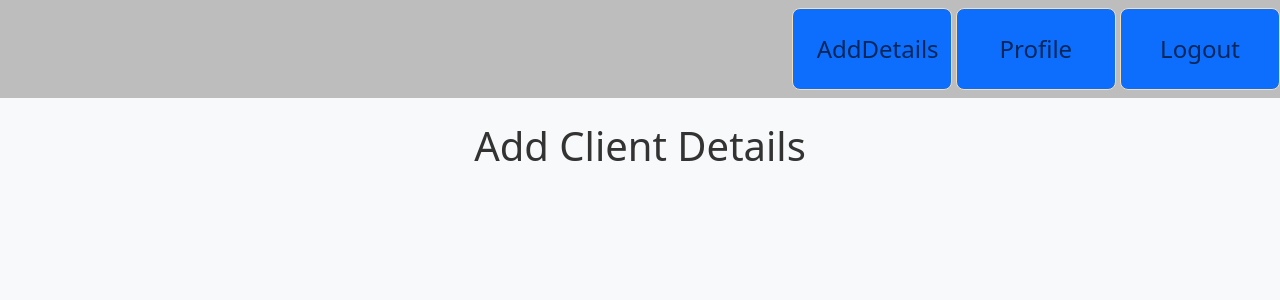
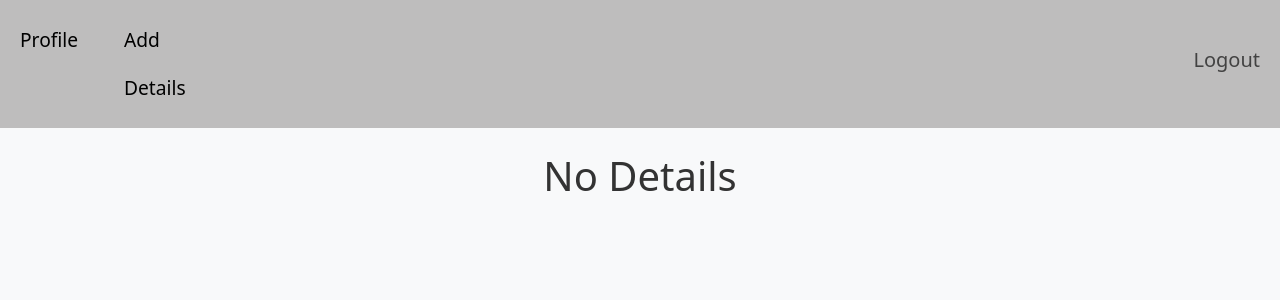
Before and after one commit to Dinindu-Tharuka/Office, a Django app: page /client-detail-view/ in a window 1280 px wide. Shown: the top 300 px of the page. Run offline with Django 4.2, Linux system fonts and the light colour scheme; data that the repository does not hold is empty; some libraries are stand-ins or nearby versions.

Commit message:
edit client profile view

```diff
--- a/api/templates/api/add_client_detail.html
+++ b/api/templates/api/add_client_detail.html
@@ -9,7 +9,7 @@
 
     <div class="collapse navbar-collapse" id="navbarSupportedContent">
       <ul class="navbar-nav mr-auto w-100">
-        <li class="nav-item active w-100">
+        <li class="active w-100">
         {% if user.is_staff %}
         <a class="nav-link" href="{% url 'admin-screen' %}">
             <span class="material-symbols-outlined">
@@ -24,7 +24,9 @@
                     arrow_back_ios
                 </span>
             </a>
-            <button class="btn btn-primary btn-lg"><a href="{% url 'admin-logout' %}" class="nav-link">Logout</a></button>
+            <a href="{% url 'admin-logout' %}" class="nav-link"><h5>
+                Logout
+              </h5></a>
 
         </div>
         {% endif %}
--- a/api/templates/api/base.html
+++ b/api/templates/api/base.html
@@ -56,6 +56,14 @@
         .navbar{
           background-color: #bebdbd;
         }
+        .nav-item:hover{
+          background-color: #3d3b3b;
+          border-radius: 5px;
+        }
+        .nav-item{
+          width: 5rem;
+        }
+
 
     </style>
 
--- a/api/templates/api/client_confirm_delete.html
+++ b/api/templates/api/client_confirm_delete.html
@@ -8,7 +8,7 @@
 
     <div class="collapse navbar-collapse" id="navbarSupportedContent">
       <ul class="navbar-nav mr-auto">
-        <li class="nav-item active">
+        <li class="active">
         {% if request.user.is_staff %}
           <a class="nav-link" href="{% url 'admin-screen' %}">
             <span class="material-symbols-outlined">
@@ -36,7 +36,7 @@
 
 
 <div class="d-flex justify-content-center">
-  <div class="card" style="width: 18rem;">
+  <div class="card" style="width: 15rem;">
     <img src="{{client.photo.url}}" class="card-img-top" alt="cleint-photo">
     <div class="card-body">
     <form method="POST">
--- a/api/templates/api/client_detail_view.html
+++ b/api/templates/api/client_detail_view.html
@@ -1,37 +1,53 @@
-{% extends 'api/base.html' %}
-{% block content %}
-
+{% extends 'api/base.html' %} {% block content %}
 
 <nav class="navbar navbar-expand-lg d-flex mb-4">
-
   <div class="collapse navbar-collapse" id="navbarSupportedContent">
     <ul class="navbar-nav mr-auto w-100">
       <li class="nav-item w-100">
-        <div class="d-flex justify-content-between w-100" >
         <div>
 
-          </div>
-        <div>
+          <nav class="navbar navbar-expand-lg p-0">
+            <div class="container-fluid">
+
+              <div class="collapse navbar-collapse" id="navbarSupportedContent">
+                <ul class="navbar-nav me-auto ">
+                  <li class="nav-item me-4">
+                    <a class="nav-link active" aria-current="page" href="{% url 'update-user' user.id %}"
+                      >Profile</a
+                    >
+                  </li>
                   {% if client_available %}
-          <button class="btn btn-danger btn-lg">
-            <a href="{% url 'delete' client.id %}" class="nav-link">Delete</a>
-        </button>
-          <button class="btn btn-primary btn-lg">
-              <a href="{% url 'update' client.id %}" class="nav-link">Update</a>
-          </button>
+                  <li class="nav-item">
+                    <a class="nav-link active" aria-current="page" href="{% url 'update' client.id %}"
+                      >Update</a
+                    >
+                  </li>
+                  <li class="nav-item">
+                    <a class="nav-link active" aria-current="page" href="{% url 'delete' client.id %}"
+                      >Delete</a
+                    >
+                  </li>
                   {% else %}
-          <button class="btn btn-primary btn-lg">
-              <a href="{% url 'add-client-detail' %}" class="nav-link">AddDetails</a>
-          </button>
+                  <li class="nav-item">
+                    <a class="nav-link active" aria-current="page" href="{% url 'add-client-detail' %}"
+                      >Add Details</a
+                    >
+                  </li>
                   {% endif %}
-           <button class="btn btn-primary btn-lg">
-            <a href="{% url 'update-user' user.id %}" class="nav-link">Profile</a>
-           </button>
-          <button class="btn btn-primary btn-lg">
-              <a href="{% url 'admin-logout' %}" class="nav-link">Logout</a>
-          </button>
+
+
+
+                </ul>
+                <a href="{% url 'admin-logout' %}" class="nav-link"><h5>
+                  Logout
+                </h5></a>
+
+
               </div>
             </div>
+          </nav>
+        </div>
+      </li>
     </ul>
   </div>
 </nav>
@@ -122,17 +138,15 @@
   </table>
 
   <div>
-        <div class="card" style="width: 18rem;">
-            <img src="{{ client.photo.url }}" class="card-img-top" alt="...">
+    <div class="card" style="width: 15rem">
+      <img src="{{ client.photo.url }}" class="card-img-top" alt="..." />
       <div class="card-body">
         <p class="card-title">Photo</p>
-
       </div>
     </div>
-
   </div>
   {% else %}
-     <h1>Add Client Details</h1>
+  <h1>No Details</h1>
   {% endif %}
 </div>
 
--- a/api/templates/api/client_login_register.html
+++ b/api/templates/api/client_login_register.html
@@ -9,7 +9,7 @@
 
     <div class="collapse navbar-collapse" id="navbarSupportedContent">
       <ul class="navbar-nav mr-auto w-100">
-        <li class="nav-item active w-100">
+        <li class="active w-100">
           <div class="d-flex justify-content-between">
             <a class="nav-link" href="{% url 'home' %}">
               <span class="material-symbols-outlined">
--- a/api/templates/authenticate/register_user.html
+++ b/api/templates/authenticate/register_user.html
@@ -4,7 +4,7 @@
 <nav class="navbar navbar-expand-lg d-flex">
   <div class="collapse navbar-collapse" id="navbarSupportedContent">
     <ul class="navbar-nav mr-auto w-100">
-      <li class="nav-item active w-100">
+      <li class="active w-100">
         <div class="d-flex justify-content-between">
           {% if user.is_staff %}
           <a class="nav-link" href="{% url 'user' %}">
--- a/api/templates/authenticate/update_user.html
+++ b/api/templates/authenticate/update_user.html
@@ -4,7 +4,7 @@
 <nav class="navbar navbar-expand-lg d-flex">
   <div class="collapse navbar-collapse" id="navbarSupportedContent">
     <ul class="navbar-nav mr-auto w-100">
-      <li class="nav-item active w-100">
+      <li class="active w-100">
         <div class="d-flex justify-content-between">
           {% if user.is_staff %}
           <a class="nav-link" href="{% url 'user' %}">
@@ -17,7 +17,7 @@
           {% endif %}
 
 
-          <h1>Update {{user.username}}</h3>
+          <h1>Update Profile</h3>
 
           <div></div>
         </div>
```
Lines whose indentation alone changed are shown as unchanged.
